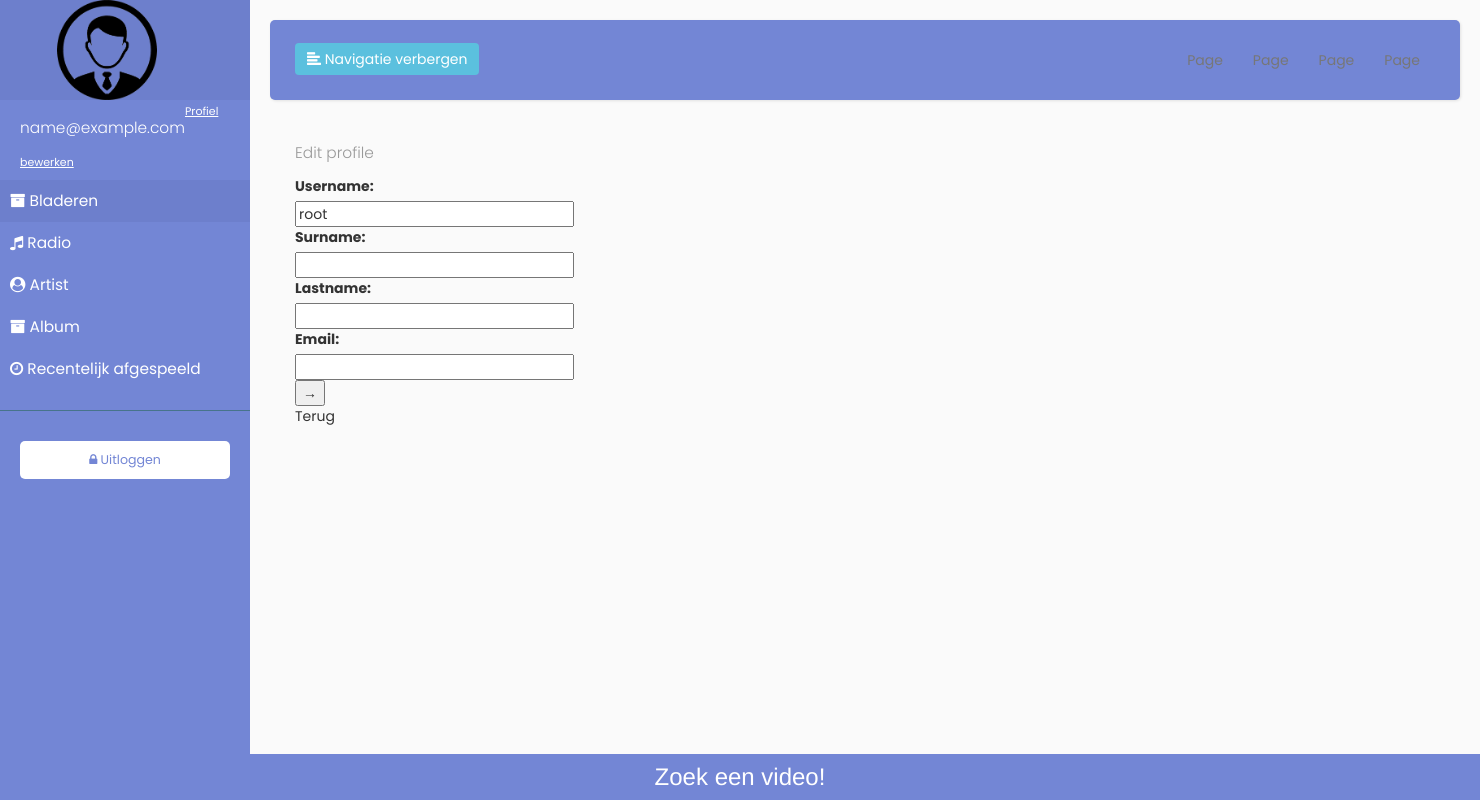
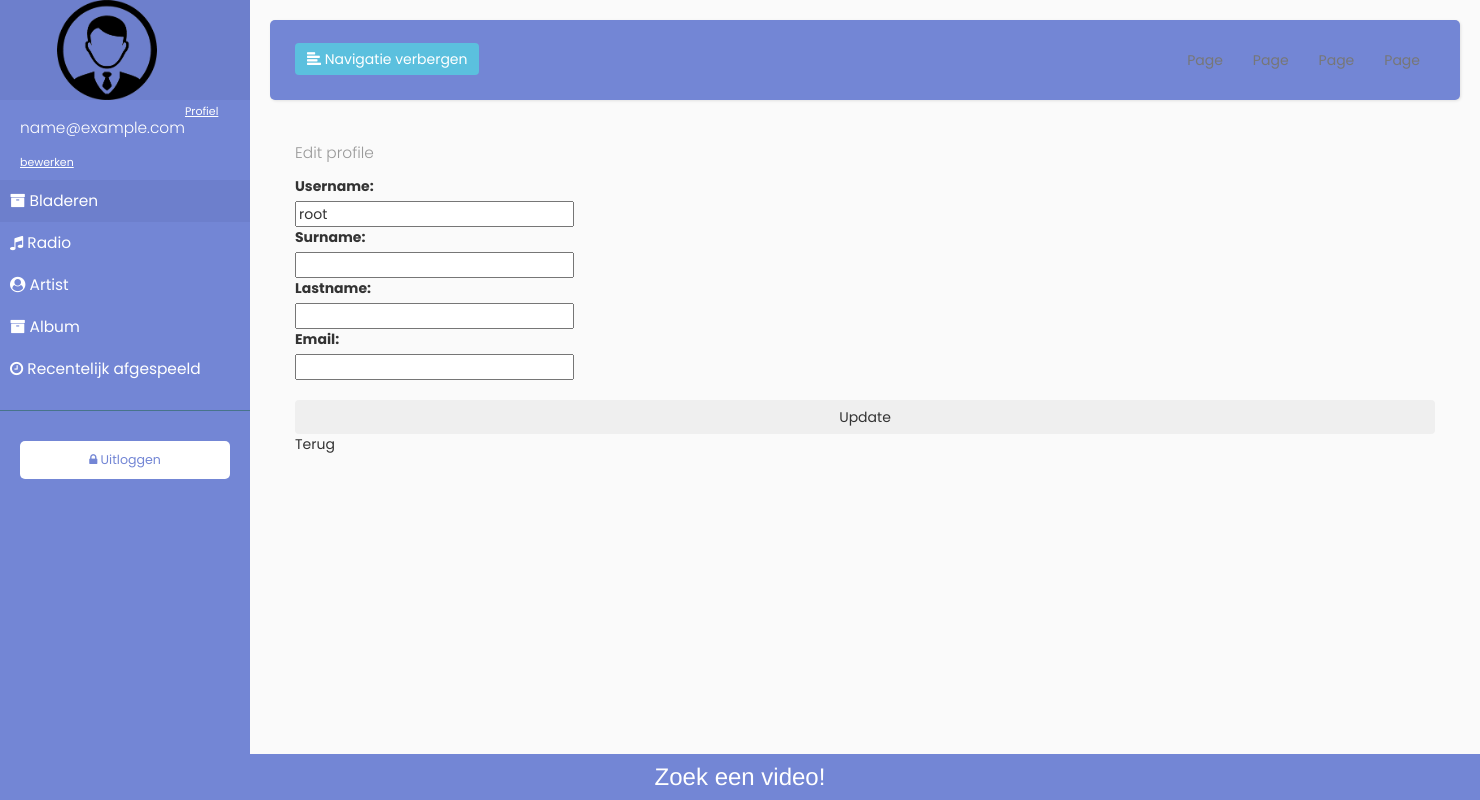
Before and after one commit to Damian2512/Jukebox, a PHP site: page /edit_profile.php in a window 1480 px wide. Run offline with PHP 8.4, Linux system fonts and the light colour scheme; the visitor is signed in with stand-in values (Sample User, id 1); data that the repository does not hold is empty.

Commit message:
not working

```diff
--- a/edit_profile.php
+++ b/edit_profile.php
@@ -182,7 +182,7 @@ $stmt->fetchAll(PDO::FETCH_ASSOC);
 
 
                 <div class="content">
-                    <form name="edit" class="form" action="" method="POST">
+                    <form name="edit" class="login-form" action="" method="post">
                         <p id="page_titel">Edit profile</p>
                         <input type="hidden" name="id" id="id" value="<?php echo $ID; ?>"/>
                         <label>Username: </label><br>
@@ -197,8 +197,9 @@ $stmt->fetchAll(PDO::FETCH_ASSOC);
                         <label>Email: </label><br>
                         <input type="text" name="email" id="email" value="<?php echo $email; ?>"/>
                         <br>
+                        <br>
                         <div class="icon_container">
-                            <input type="submit" class="icon" id="submit" name="submit" value="&rarr;"/>
+                            <input type="submit" class="btn btn-block" id="submit" name="submit" value="Update"/>
                         </div>
                         <a href="main.php">Terug</a>
                     </form>
```
